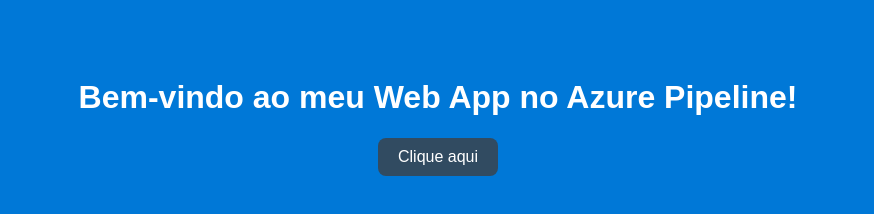
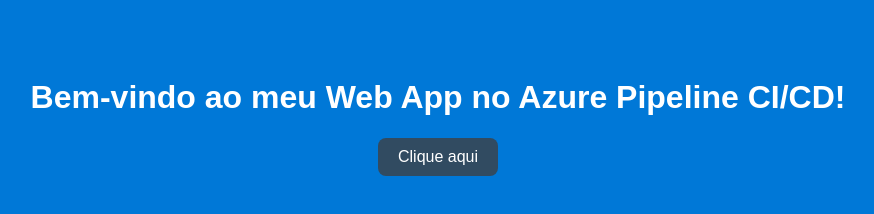
Before and after one commit to GilsonRavaiani/slotwebapp, a website: page index.html in a window 1280 px wide. Shown: the whole page, without its empty margins (202-1076 px from the left). Drawn offline with Linux system fonts and the light colour scheme.

Commit message:
Testes Pipeline

```diff
--- a/index.html
+++ b/index.html
@@ -7,7 +7,7 @@
     <link rel="stylesheet" href="styles.css">
 </head>
 <body>
-    <h1>Bem-vindo ao meu Web App no Azure Pipeline!</h1>
+    <h1>Bem-vindo ao meu Web App no Azure Pipeline CI/CD!</h1>
     <button onclick="mostrarMensagem()">Clique aqui</button>
     <p id="mensagem"></p>
 
```
